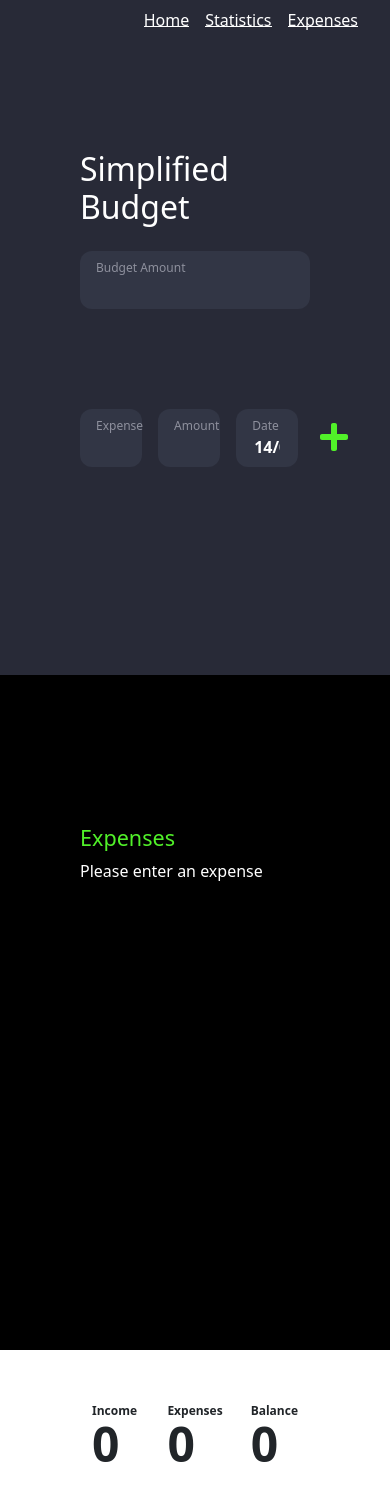
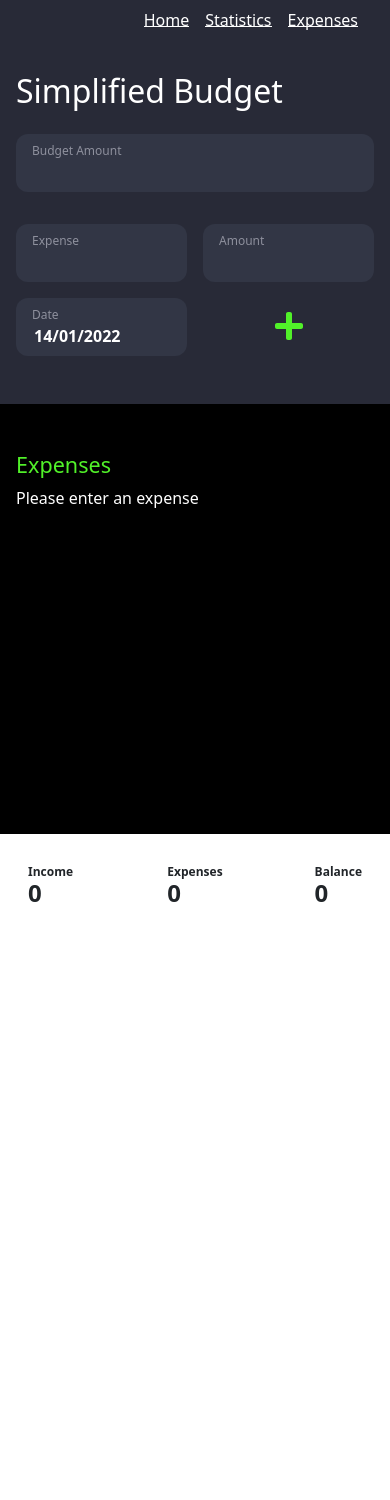
Before and after one commit to sefaozturkmen/my-budget, a React (Create React App) app: page / in a window 390 px wide. Shown: the top 1500 px of the page. After the commit the page ends 934 px from the top, so only its background shows below. Built offline with nearby package versions, Linux system fonts and the light colour scheme.

Commit message:
feature: responsive

```diff
--- a/src/components/BudgetExpenses.js
+++ b/src/components/BudgetExpenses.js
@@ -13,6 +13,10 @@ const Box = styled.div`
   height: 80vh;
   h4 {
     color: #51f129;
+  }
+  @media (max-width: 576px) {
+    padding: 48px 16px;
+    height: auto;
   }
 `;
 
--- a/src/components/BudgetOperations.js
+++ b/src/components/BudgetOperations.js
@@ -18,14 +18,26 @@ const Box = styled.div`
     font-size: 32px;
     margin-bottom: 24px;
   }
+  @media (max-width: 576px) {
+    padding: 72px 16px 48px;
+    height: auto;
+  }
 `;
 const BudgetContainer = styled.div`
   margin-bottom: 100px;
+  @media (max-width: 576px) {
+    margin-bottom: 32px;
+
+  }
 `;
 const ExpenseContainer = styled.div`
   display: grid;
   grid-template-columns: repeat(3, 27%) auto;
   column-gap: 16px;
+  @media (max-width: 576px) {
+    grid-template-columns: repeat(2, 2fr);
+    row-gap: 16px;
+  }
 `;
 
 const AddButton = styled.button`
--- a/src/components/Result.js
+++ b/src/components/Result.js
@@ -8,6 +8,10 @@ const ResultContainer = styled.div`
   padding: 0 80px;
   justify-content: space-between;
   align-items: center;
+  @media (max-width: 576px) {
+    padding: 0 16px;
+    height: 100px;
+  }
 `;
 
 const ResultItem = styled.div`
@@ -32,6 +36,9 @@ const Amount = styled.div`
   font-size: 48px;
   font-weight: 700;
   line-height: 1;
+  @media (max-width: 576px) {
+    font-size: 24px;
+  }
 `;
 const Result = () => {
   const { income, expenseList } = useContext(GlobalContext);
--- a/src/pages/Expenses.js
+++ b/src/pages/Expenses.js
@@ -8,6 +8,10 @@ const ExpensesContainer = styled.div`
   height: 100vh;
   background-color: #000;
   padding: 80px;
+  @media (max-width: 576px) {
+    padding: 72px 16px 48px;
+    height: auto;
+  }
 `;
 
 const ExpenseTableContainer = styled.div`
@@ -16,6 +20,9 @@ const ExpenseTableContainer = styled.div`
   padding: 36px 48px;
   background-color: #fff;
   overflow: auto;
+  @media (max-width: 576px) {
+    padding: 0 8px;
+  }
   &::-webkit-scrollbar-track {
     background: transparent;
   }
--- a/src/pages/Statistics.js
+++ b/src/pages/Statistics.js
@@ -29,6 +29,10 @@ const StatisticsContainer = styled.div`
   padding: 100px;
   canvas {
     background-color: #fff;
+  }
+  @media (max-width: 576px) {
+    padding: 48px 16px;
+    height: 100vh;
   }
 `;
 
```
